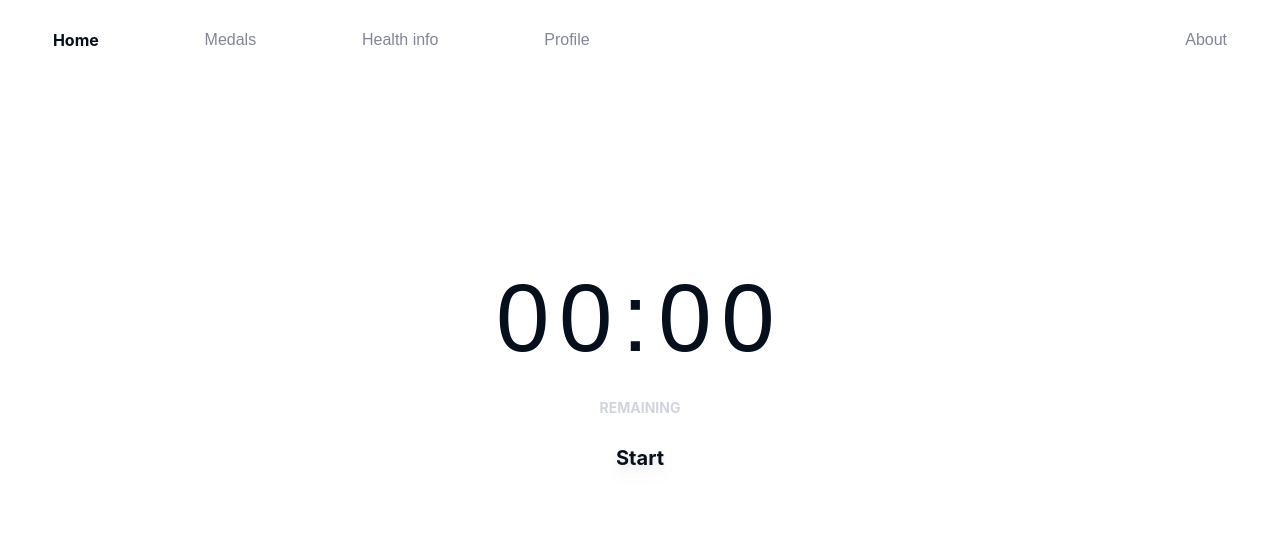
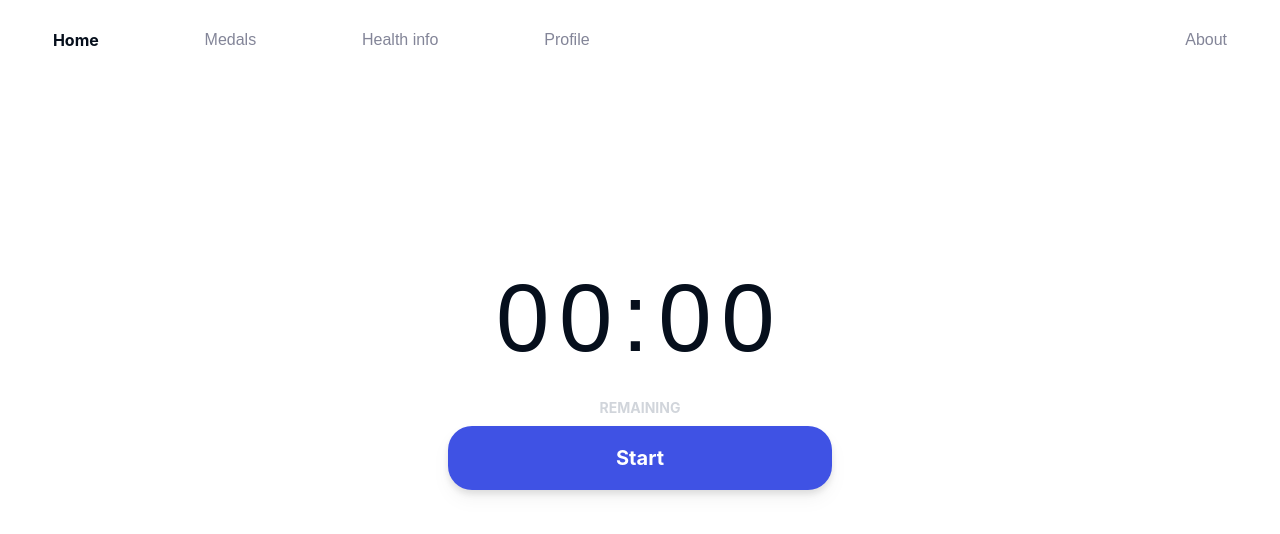
Before and after one commit to hard-tender-blade/Rest-Timer, a React (Create React App) app in the folder rest-timer/: page / in a window 1280 px wide. Shown: the top 534 px of the page. Built offline with nearby package versions, Linux system fonts and the light colour scheme.

Commit message:
Fixed timer run btn style

```diff
--- a/rest-timer/src/components/main-pages/Home.jsx
+++ b/rest-timer/src/components/main-pages/Home.jsx
@@ -46,8 +46,8 @@ export default function Home() {
         <div>
           <button
             className={`rounded-3xl drop-shadow-lg m-2 w-96 h-16 font-inter font-bold text-xl
-            text-${IsRunning ? 'white' : 'text-b'}
-            bg-${IsRunning ? 'dark-b' : 'light-b'}
+            ${IsRunning ? 'text-text-b' : 'text-white'}
+            ${IsRunning ? 'bg-light-b' : 'bg-dark-b'}
             `}
 
             onClick={StartStopBtnClickHandler}
```
